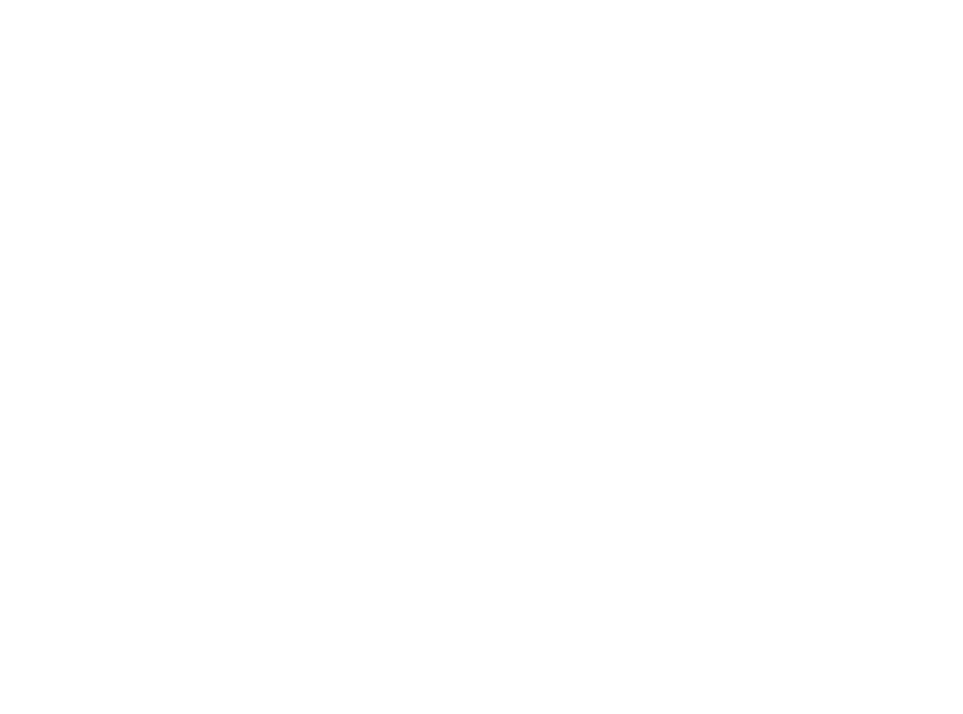
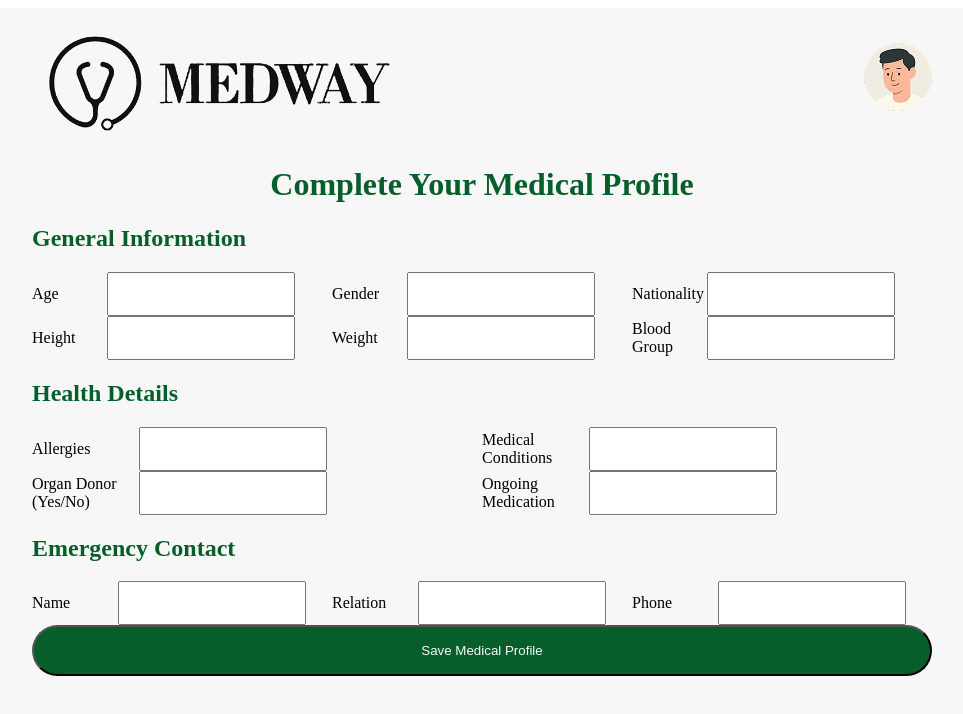
Before and after one commit to Advk2k4/medway, a React (Vite) app in the folder frontend/: page /medical-profile in a window 1280 px wide. Before the commit this address had no page. Shown: the top 714 px of the page, without its empty margins (158-1121 px from the left). Built offline with nearby package versions, Linux system fonts and the light colour scheme.

Commit message:
Created MedicalProfile

```diff
--- a/frontend/src/App.jsx
+++ b/frontend/src/App.jsx
@@ -1,43 +1,8 @@
-/* import { useState } from 'react'
-import reactLogo from './assets/react.svg'
-import viteLogo from '/vite.svg'
-import './App.css'
-
-function App() {
-  const [count, setCount] = useState(0)
-
-  return (
-    <>
-      <div>
-        <a href="https://vite.dev" target="_blank">
-          <img src={viteLogo} className="logo" alt="Vite logo" />
-        </a>
-        <a href="https://react.dev" target="_blank">
-          <img src={reactLogo} className="logo react" alt="React logo" />
-        </a>
-      </div>
-      <h1>Vite + React</h1>
-      <div className="card">
-        <button onClick={() => setCount((count) => count + 1)}>
-          count is {count}
-        </button>
-        <p>
-          Edit <code>src/App.jsx</code> and save to test HMR
-        </p>
-      </div>
-      <p className="read-the-docs">
-        Click on the Vite and React logos to learn more
-      </p>
-    </>
-  )
-}
-
-export default App
-*/
 import { Routes, Route } from "react-router-dom";
 import Home from "./pages/Home.jsx";
 import Login from "./pages/Login.jsx";
 import Sign from "./pages/Sign.jsx";
+import MedicalProfile from "./pages/MedicalProfile.jsx";
 
 function App() {
   return (
@@ -45,6 +10,7 @@
       <Route path="/" element={<Home />} />
       <Route path="/login" element={<Login />} />
       <Route path="/sign" element={<Sign />} />
+      <Route path="/medical-profile" element={<MedicalProfile />} />
     </Routes>
   );
 }
--- /dev/null
+++ b/frontend/src/pages/MedicalProfile.jsx
@@ -0,0 +1,143 @@
+import { useState } from "react";
+import Input from "../components/Input";
+import Button from "../components/Button";
+
+export default function MedicalProfile() {
+  const [formData, setFormData] = useState({
+    age: "",
+    gender: "",
+    nationality: "",
+    height: "",
+    weight: "",
+    bloodGroup: "",
+    allergies: "",
+    medicalConditions: "",
+    ongoingMedication: "",
+    organDonor: "",
+    emergencyName: "",
+    emergencyRelation: "",
+    emergencyPhone: "",
+  });
+
+  const handleChange = (e) => {
+    setFormData((prev) => ({
+      ...prev,
+      [e.target.name]: e.target.value,
+    }));
+  };
+
+  const handleSubmit = (e) => {
+    e.preventDefault();
+    alert("Medical profile saved!");
+  };
+
+  // Unified input size class
+  const inputClass = "w-[180px] h-[38px]";
+
+  return (
+    <div className="min-h-screen bg-[#F7F7F7] py-8">
+      {/* Header */}
+      <div className="flex justify-between items-center mb-6 max-w-[900px] mx-auto">
+        <img src="logo.png" alt="Medway Logo" className="w-[372px] h-[137px]" />
+        <img src="avatar.png" alt="Profile" className="h-[68px] w-[68px] rounded-full" />
+      </div>
+
+      {/* Title */}
+      <h1 className="text-3xl font-bold text-[#065F2B] mb-8 text-center max-w-[900px] mx-auto">
+        Complete Your Medical Profile
+      </h1>
+
+      <form onSubmit={handleSubmit} className="space-y-16 max-w-[900px] mx-auto">
+
+        {/* General Info */}
+        <div>
+          <h2 className="text-xl font-bold text-[#065F2B] mb-8">General Information</h2>
+
+          <div className="grid grid-cols-3 gap-x-24 gap-y-10">
+            <div className="flex items-center space-x-4">
+              <label className="w-[100px] text-sm font-medium text-black">Age</label>
+              <Input name="age" value={formData.age} onChange={handleChange} className={inputClass} />
+            </div>
+
+            <div className="flex items-center space-x-4">
+              <label className="w-[100px] text-sm font-medium text-black">Gender</label>
+              <Input name="gender" value={formData.gender} onChange={handleChange} className={inputClass} />
+            </div>
+
+            <div className="flex items-center space-x-4">
+              <label className="w-[100px] text-sm font-medium text-black">Nationality</label>
+              <Input name="nationality" value={formData.nationality} onChange={handleChange} className={inputClass} />
+            </div>
+
+            <div className="flex items-center space-x-4">
+              <label className="w-[100px] text-sm font-medium text-black">Height</label>
+              <Input name="height" value={formData.height} onChange={handleChange} className={inputClass} />
+            </div>
+
+            <div className="flex items-center space-x-4">
+              <label className="w-[100px] text-sm font-medium text-black">Weight</label>
+              <Input name="weight" value={formData.weight} onChange={handleChange} className={inputClass} />
+            </div>
+
+            <div className="flex items-center space-x-4">
+              <label className="w-[100px] text-sm font-medium text-black">Blood Group</label>
+              <Input name="bloodGroup" value={formData.bloodGroup} onChange={handleChange} className={inputClass} />
+            </div>
+          </div>
+        </div>
+
+        {/* Health Details */}
+        <div>
+          <h2 className="text-xl font-bold text-[#065F2B] mb-8">Health Details</h2>
+          <div className="grid grid-cols-2 gap-x-24 gap-y-10">
+            <div className="flex items-center space-x-4">
+              <label className="w-[140px] text-sm font-medium text-black">Allergies</label>
+              <Input name="allergies" value={formData.allergies} onChange={handleChange} className={inputClass} />
+            </div>
+            <div className="flex items-center space-x-4">
+              <label className="w-[140px] text-sm font-medium text-black">Medical Conditions</label>
+              <Input name="medicalConditions" value={formData.medicalConditions} onChange={handleChange} className={inputClass} />
+            </div>
+            <div className="flex items-center space-x-4">
+              <label className="w-[140px] text-sm font-medium text-black">Organ Donor (Yes/No)</label>
+              <Input name="organDonor" value={formData.organDonor} onChange={handleChange} className={inputClass} />
+            </div>
+            <div className="flex items-center space-x-4">
+              <label className="w-[140px] text-sm font-medium text-black">Ongoing Medication</label>
+              <Input name="ongoingMedication" value={formData.ongoingMedication} onChange={handleChange} className={inputClass} />
+            </div>
+          </div>
+        </div>
+
+        {/* Emergency Contact */}
+        <div>
+          <h2 className="text-xl font-bold text-[#065F2B] mb-8">Emergency Contact</h2>
+          <div className="grid grid-cols-3 gap-x-24 gap-y-10">
+            <div className="flex items-center space-x-4">
+              <label className="w-[120px] text-sm font-medium text-black">Name</label>
+              <Input name="emergencyName" value={formData.emergencyName} onChange={handleChange} className={inputClass} />
+            </div>
+            <div className="flex items-center space-x-4">
+              <label className="w-[120px] text-sm font-medium text-black">Relation</label>
+              <Input name="emergencyRelation" value={formData.emergencyRelation} onChange={handleChange} className={inputClass} />
+            </div>
+            <div className="flex items-center space-x-4">
+              <label className="w-[120px] text-sm font-medium text-black">Phone</label>
+              <Input name="emergencyPhone" value={formData.emergencyPhone} onChange={handleChange} className={inputClass} />
+            </div>
+          </div>
+        </div>
+
+        {/* Save Button */}
+        <div className="mt-40 flex justify-center">
+          <Button
+            type="submit"
+            className="bg-[#065F2B] text-white px-4 py-1 rounded-full text-lg font-extrabold hover:bg-green-900 focus:outline-none"
+          >
+            Save Medical Profile
+          </Button>
+        </div>
+      </form>
+    </div>
+  );
+}
```
Also changed, not shown: frontend/public/avatar.png (added), 1 other file (tests, documents, lock files or other folders).
